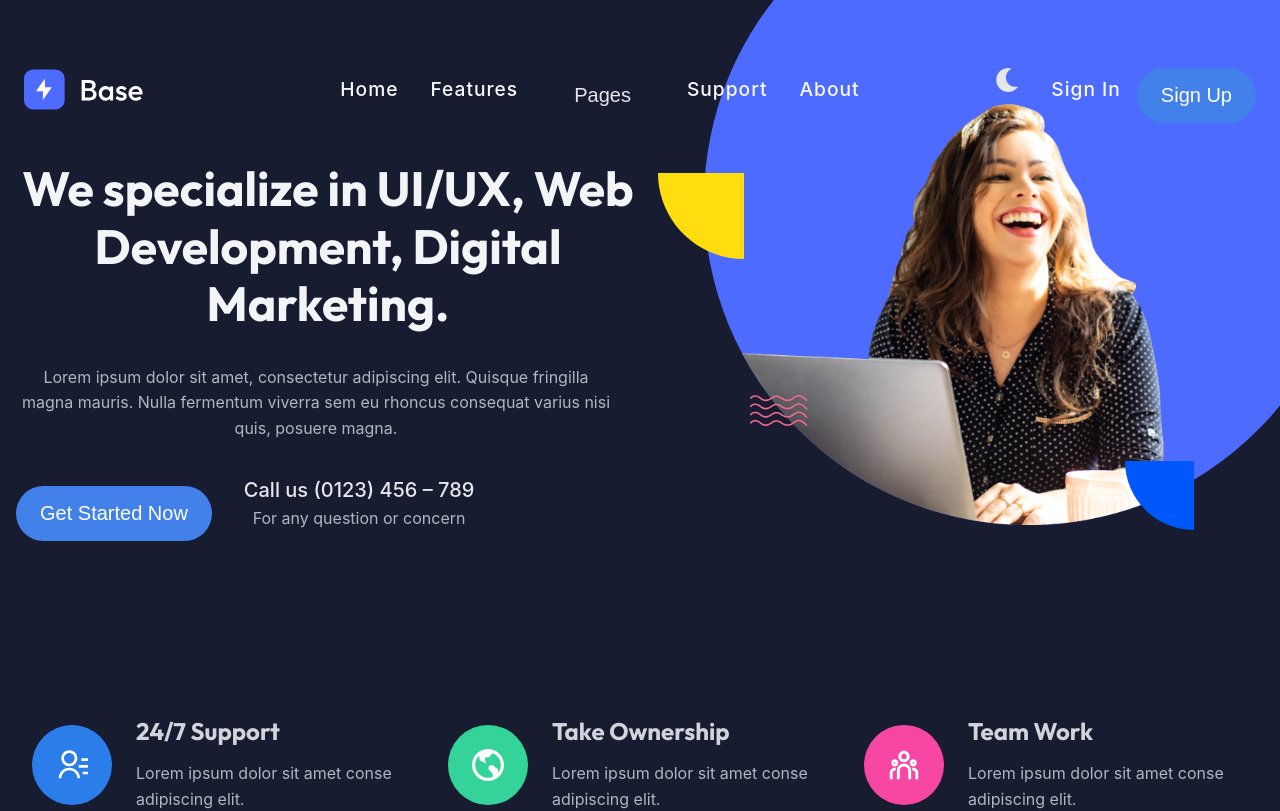
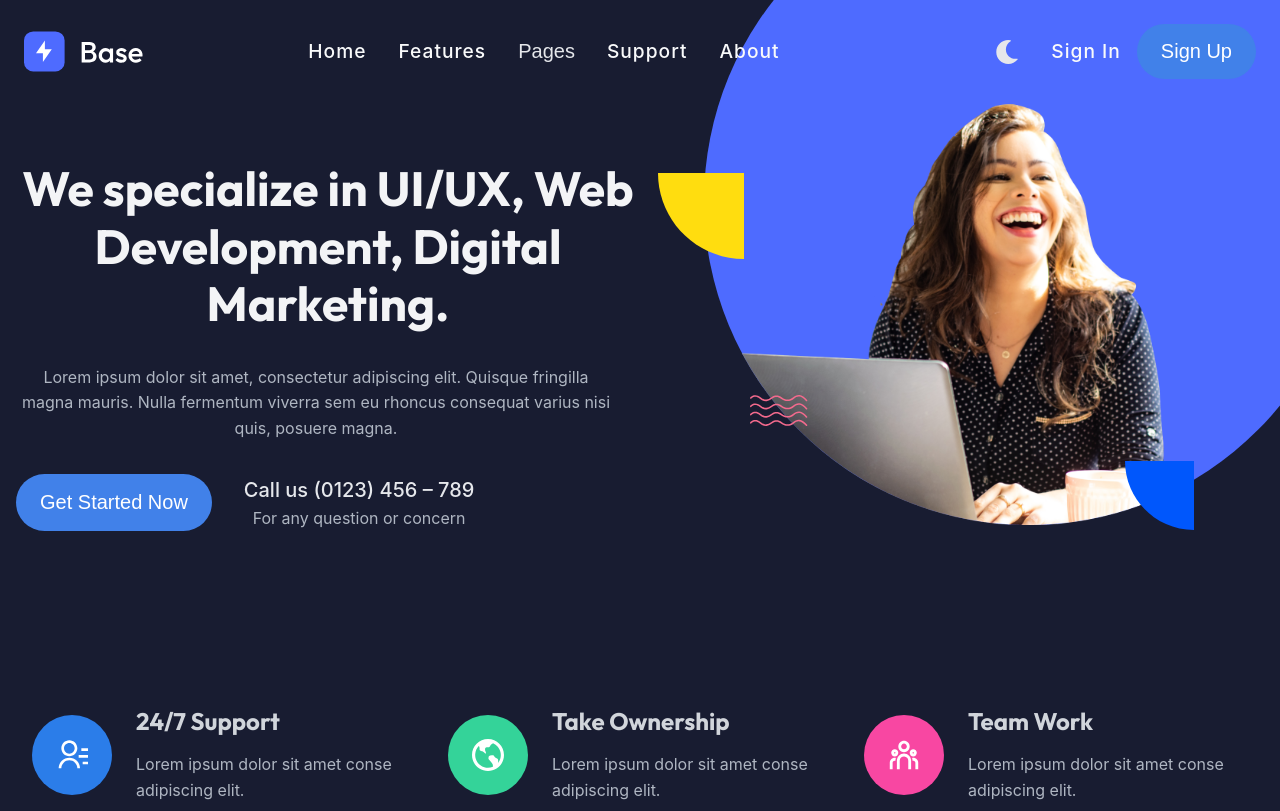
Before and after one commit to Denis793/base, a React (Vite) app: page / in a window 1280 px wide. Shown: the top 811 px of the page. Built offline with nearby package versions, Linux system fonts and the light colour scheme.

Commit message:
fix header

```diff
--- a/src/shared/layout/Header/Header.jsx
+++ b/src/shared/layout/Header/Header.jsx
@@ -100,7 +100,11 @@ export const Header = () => {
                     >
                       {item.children ? (
                         <>
-                          <Button variant="secondary" onClick={() => handleSubmenuToggle(item.label)}>
+                          <Button
+                            className={styles.dropdownButton}
+                            variant="secondary"
+                            onClick={() => handleSubmenuToggle(item.label)}
+                          >
                             {item.label}
                             <FaChevronDown
                               className={clsx(styles.arrow, submenuOpen === item.label && styles.rotated)}
--- a/src/shared/layout/Header/Header.module.scss
+++ b/src/shared/layout/Header/Header.module.scss
@@ -62,7 +62,7 @@
   pointer-events: none;
   background: var(--bg-page);
   gap: var(--gap-xl);
-  padding: var(--spacing-2xl);
+
   transform: translateX(-50%);
   box-shadow: var(--shadow-main);
   border-radius: var(--radius-m);
@@ -142,6 +142,10 @@
 
 .dropdown {
   position: relative;
+}
+
+.dropdownButton {
+  padding: 0;
 }
 
 .dropdown::after {
--- a/src/widgets/ContactSection/ContactSection.module.scss
+++ b/src/widgets/ContactSection/ContactSection.module.scss
@@ -85,11 +85,6 @@ textarea {
   min-height: 140px;
 }
 
-button {
-  align-self: flex-start;
-  margin-top: var(--spacing-m);
-}
-
 .toast {
   text-align: center;
   padding: var(--spacing-s) var(--spacing-m);
```
